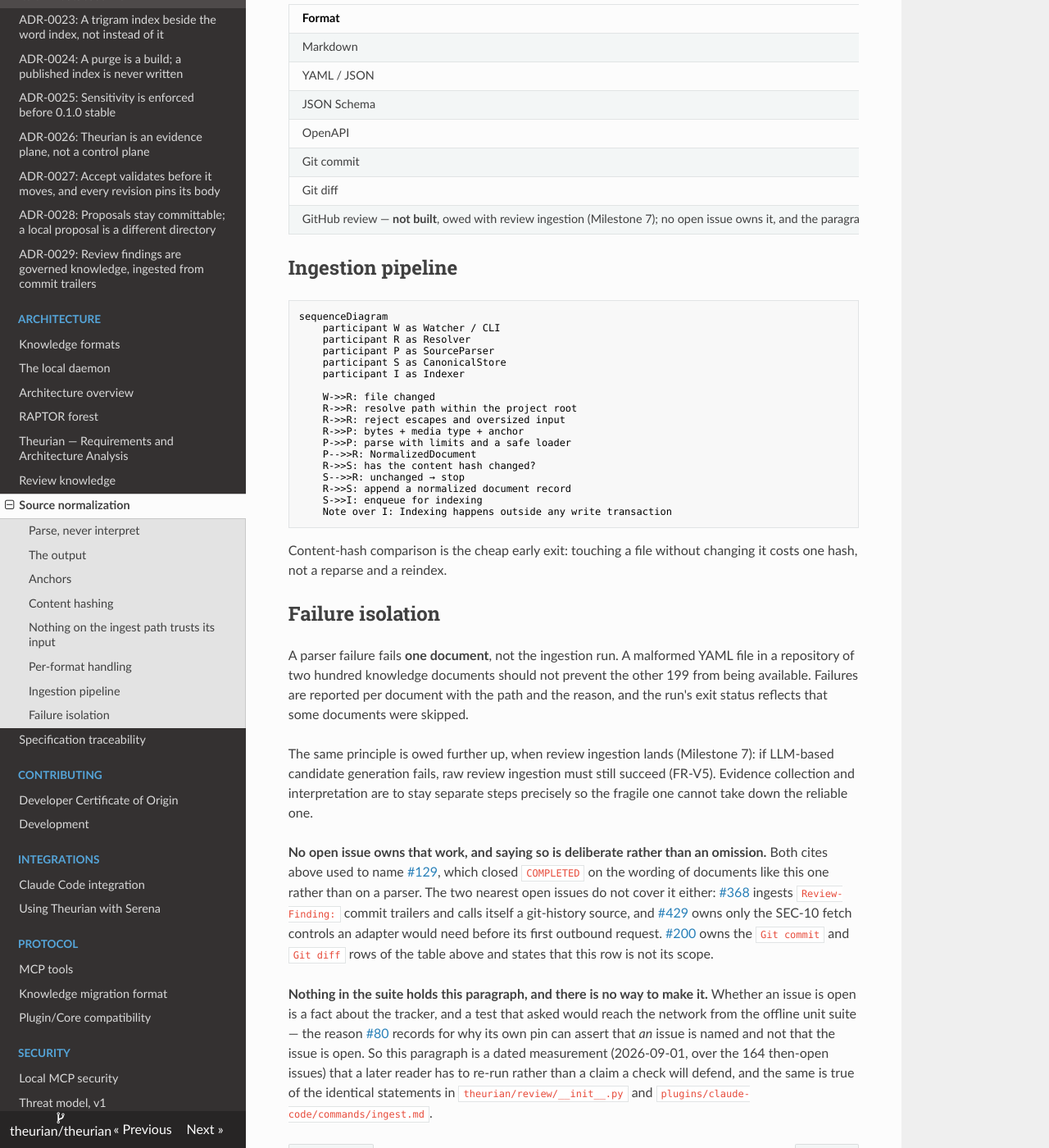
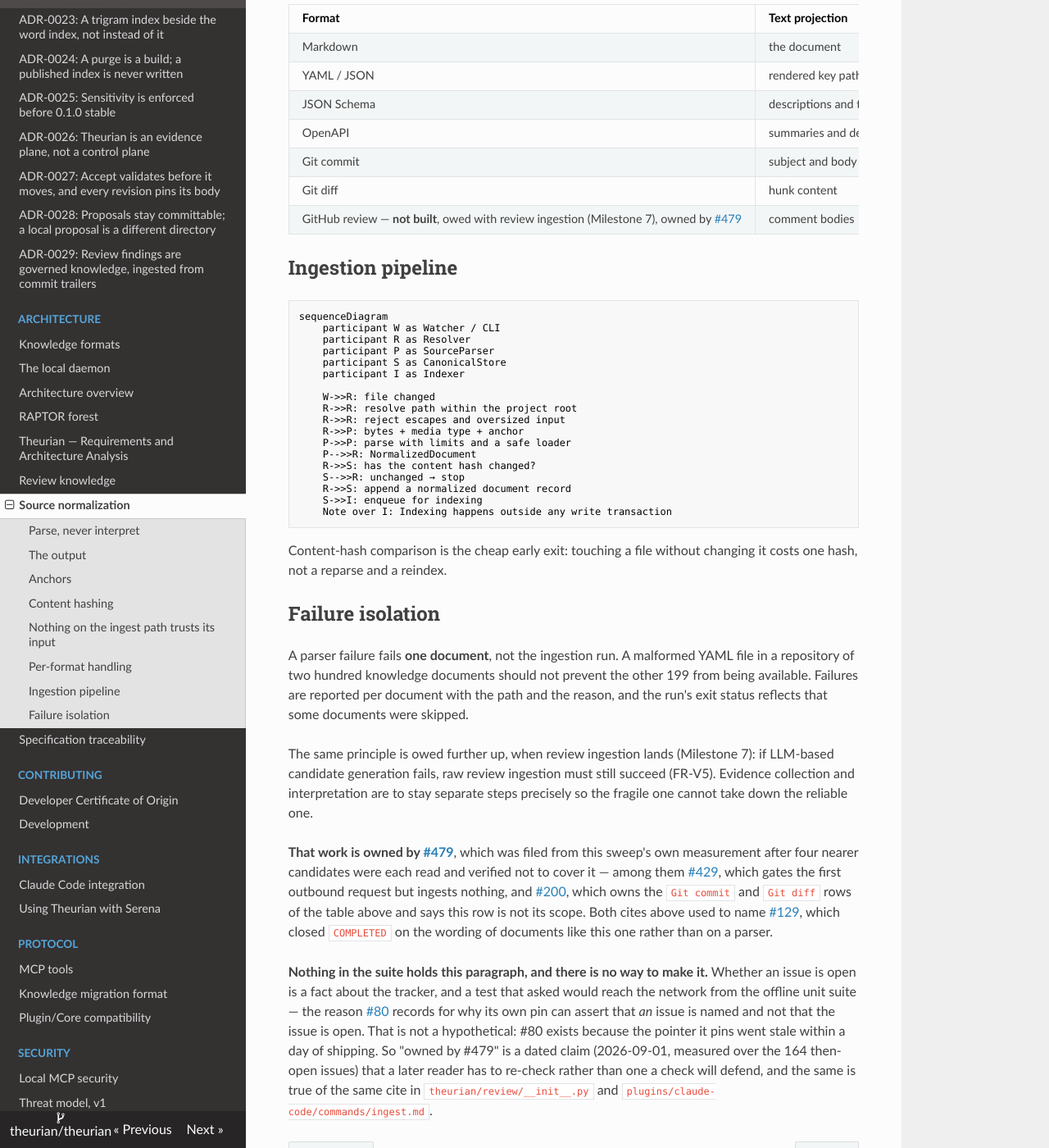
Before and after one commit to theurian/theurian, an MkDocs documentation site: the page built from docs/architecture/source-normalization.md, in a window 1280 px wide and 1400 px high, scrolled down 3352 px. Shown: the whole window at 82% size. Built offline with MkDocs 1.6.1, drawn with Linux system fonts in a browser that asks for light colours.

Commit message:
docs(review): name #479 where the sweep had to state the gap unowned (#428)
The sweep found three records owing unbuilt GitHub review ingestion to
closed #129, and a full-open-set search that returned no covering owner —
so `source-normalization.md` (two cites), `review/__init__.py` and
`ingest.md` stated the absence with the candidate table rather than
repoint at a number that does not cover the work.

That measurement has now been filed as #479, which adopts the table and
its scoping: the ingestion path is #479's, the fetch controls stay #429's.
Verified before repointing, the way every target in this branch was — #479
is OPEN, and its body names these same four sites. The candidate analysis
compresses at each site to the sentence carrying the point; the full table
stays in the work log as the evidence behind it.

What does not change is the pin-design record from `8aa488a`. "Owned by
#479" is exactly as unpinnable as "owned by nobody" was: whether an issue
is open is a tracker fact, no offline test can hold one, and #80 exists
because such a pointer went stale within a day of shipping. The paragraph
saying so survives, with its referent moved to the claim now being made.

The work log keeps the absence as measured and appends its resolution
rather than rewriting it — the record of measuring the gap is what made
the issue fileable, and out-of-scope item 4 is marked filed rather than
deleted.

`review/__init__.py` is docstring-only, and AST-identical once docstrings
are stripped against both `HEAD` and the branch base `e546c15`.

Signed-off-by: Takehide Uchida <utchy@graphnote-design.com>

```diff
--- a/docs/architecture/source-normalization.md
+++ b/docs/architecture/source-normalization.md
@@ -167,7 +167,7 @@
 | OpenAPI | summaries and descriptions | paths, operations, parameters, responses |
 | Git commit | subject and body | author, tree, parents, changed paths |
 | Git diff | hunk content | file paths, line ranges, change type |
-| GitHub review — **not built**, owed with review ingestion (Milestone 7); no open issue owns it, and the paragraph under *Failure isolation* below says which issues do not | comment bodies | thread structure, resolution, target lines, fix commit |
+| GitHub review — **not built**, owed with review ingestion (Milestone 7), owned by [#479](https://github.com/theurian/theurian/issues/479) | comment bodies | thread structure, resolution, target lines, fix commit |
 
 ## Ingestion pipeline
 
@@ -208,24 +208,25 @@
 (FR-V5). Evidence collection and interpretation are to stay separate steps
 precisely so the fragile one cannot take down the reliable one.
 
-**No open issue owns that work, and saying so is deliberate rather than an
-omission.** Both cites above used to name
+**That work is owned by
+[#479](https://github.com/theurian/theurian/issues/479)**, which was filed from
+this sweep's own measurement after four nearer candidates were each read and
+verified not to cover it — among them
+[#429](https://github.com/theurian/theurian/issues/429), which gates the first
+outbound request but ingests nothing, and
+[#200](https://github.com/theurian/theurian/issues/200), which owns the
+`Git commit` and `Git diff` rows of the table above and says this row is not its
+scope. Both cites above used to name
 [#129](https://github.com/theurian/theurian/issues/129), which closed
 `COMPLETED` on the wording of documents like this one rather than on a parser.
-The two nearest open issues do not cover it either:
-[#368](https://github.com/theurian/theurian/issues/368) ingests `Review-Finding:`
-commit trailers and calls itself a git-history source, and
-[#429](https://github.com/theurian/theurian/issues/429) owns only the SEC-10
-fetch controls an adapter would need before its first outbound request.
-[#200](https://github.com/theurian/theurian/issues/200) owns the `Git commit` and
-`Git diff` rows of the table above and states that this row is not its scope.
 
 **Nothing in the suite holds this paragraph, and there is no way to make it.**
 Whether an issue is open is a fact about the tracker, and a test that asked would
 reach the network from the offline unit suite — the reason
 [#80](https://github.com/theurian/theurian/issues/80) records for why its own
-pin can assert that *an* issue is named and not that the issue is open. So this
-paragraph is a dated measurement (2026-09-01, over the 164 then-open issues) that
-a later reader has to re-run rather than a claim a check will defend, and the
-same is true of the identical statements in `theurian/review/__init__.py` and
-`plugins/claude-code/commands/ingest.md`.
+pin can assert that *an* issue is named and not that the issue is open. That is
+not a hypothetical: #80 exists because the pointer it pins went stale within a
+day of shipping. So "owned by #479" is a dated claim (2026-09-01, measured over
+the 164 then-open issues) that a later reader has to re-check rather than one a
+check will defend, and the same is true of the same cite in
+`theurian/review/__init__.py` and `plugins/claude-code/commands/ingest.md`.
```
Also changed, not shown: docs/work-logs/2026-09-01-428-closed-owner-aggregate.md (+44 -19 lines), plugins/claude-code/commands/ingest.md (+5 -4 lines), 1 other file.
